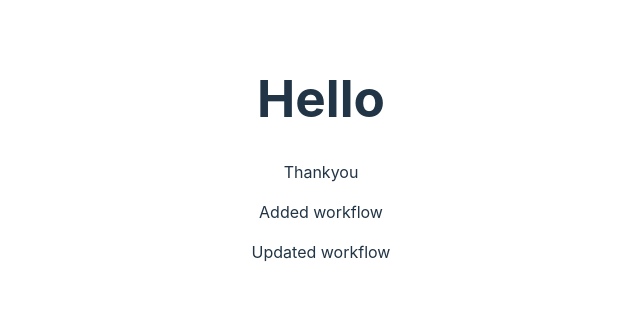
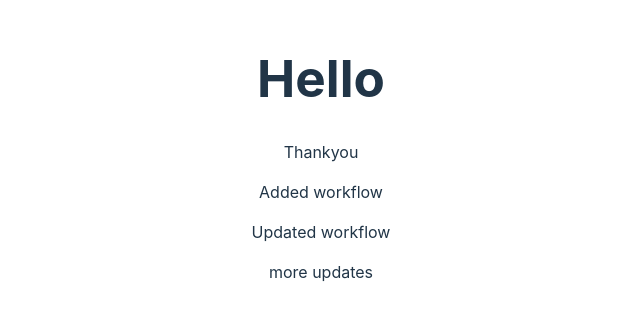
Before and after one commit to SnehaReddy10/test, a React (Vite) app: page / in a window 1280 px wide. Shown: the part 242-562 px from the top of the page, without its empty margins (319-959 px from the left). Built offline with nearby package versions, Linux system fonts and the light colour scheme.

Commit message:
more updates to App.tsx

```diff
--- a/src/App.tsx
+++ b/src/App.tsx
@@ -7,6 +7,7 @@ function App() {
       <p>Thankyou</p>
       <p>Added workflow</p>
       <p>Updated workflow</p>
+      <p>more updates</p>
     </>
   );
 }
```
